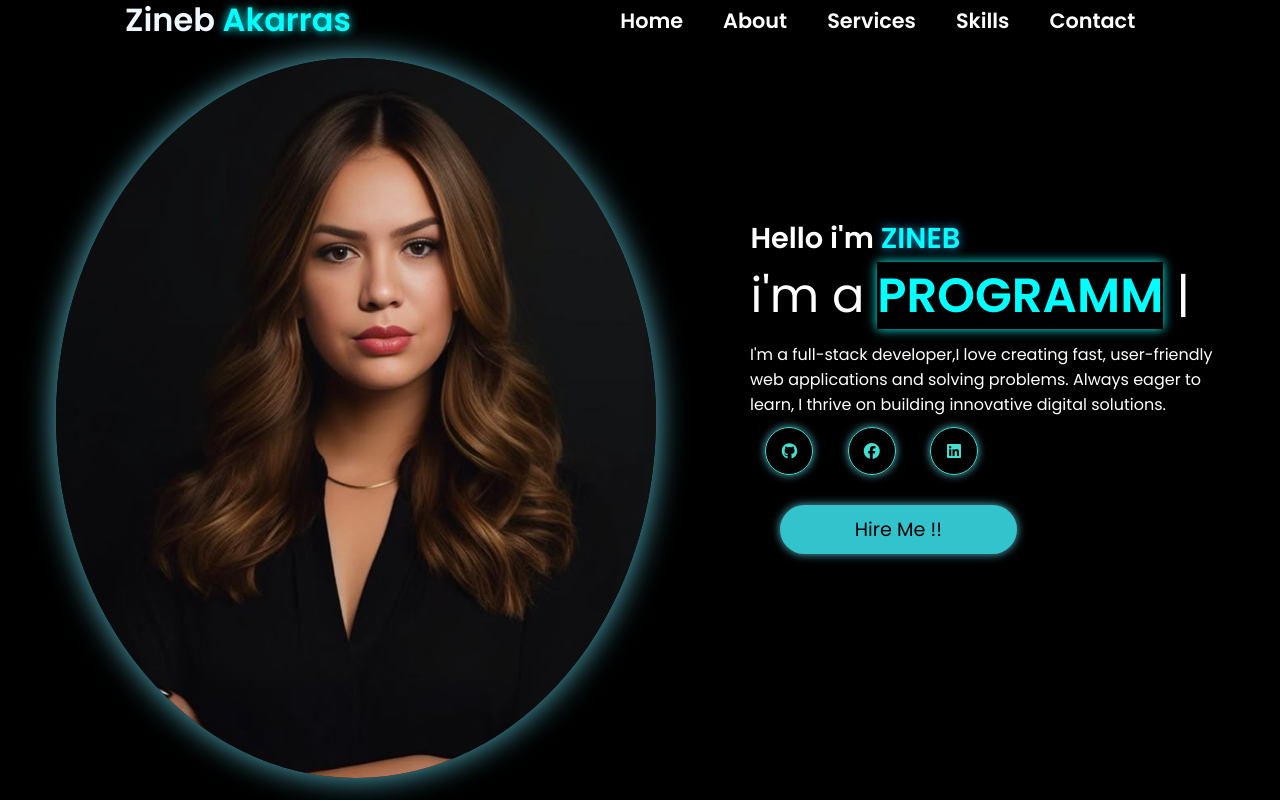
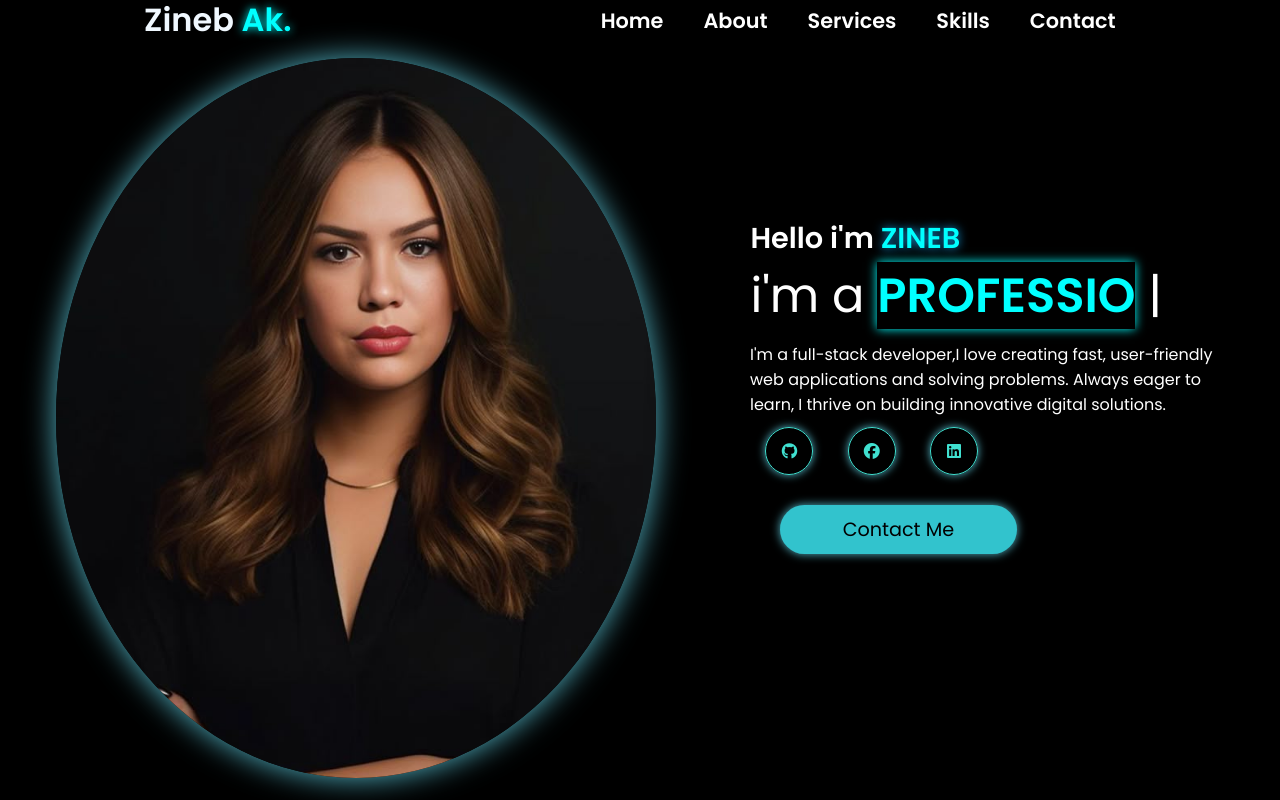
Before and after one commit to zineb19971231/portfolio_html_css, a plain HTML site: page index.html in a window 1280 px wide. Drawn offline with nearby package versions, Linux system fonts and the light colour scheme.

Commit message:
commit 4

```diff
--- a/index.html
+++ b/index.html
@@ -12,7 +12,7 @@
     <nav>
         <div class="name">
             <div class="logo" data-aos="zoom-in" data-aos-duration="1500">
-                Zineb <span> Akarras</span>
+                Zineb <span> Ak.</span>
             </div>
         <div class="links">
             <div class="link" data-aos="fade-up" data-aos-duration="1500" data-aos-delay="100"> <a href="">Home</a></div>
@@ -56,7 +56,7 @@
                     <a href=""><i class="fa-brands fa-linkedin" data-aos="fade-up" data-aos-duration="1500" data-aos-delay="1200"></i></a>
                 </div>
                 <div calss="btn">
-                    <button data-aos="zoom-in" data-aos-duration="1500">Hire Me !!</button>
+                    <button data-aos="zoom-in" data-aos-duration="1500">Contact Me </button>
                 </div>
         </div>
     </div>
--- a/javascript.js
+++ b/javascript.js
@@ -12,8 +12,9 @@ function cancel(){
 
 
 const texts=
-    ['DEVLOPPER',
-    'PROGRAMMER']
+    ['PROFESSIONAL WEB DEVELOPPER',
+    'FULL STACK DEVELOPPER',
+    ]
 
     let speed = 100;
     const textElement = document.querySelector('.typewriter-txt');
```
